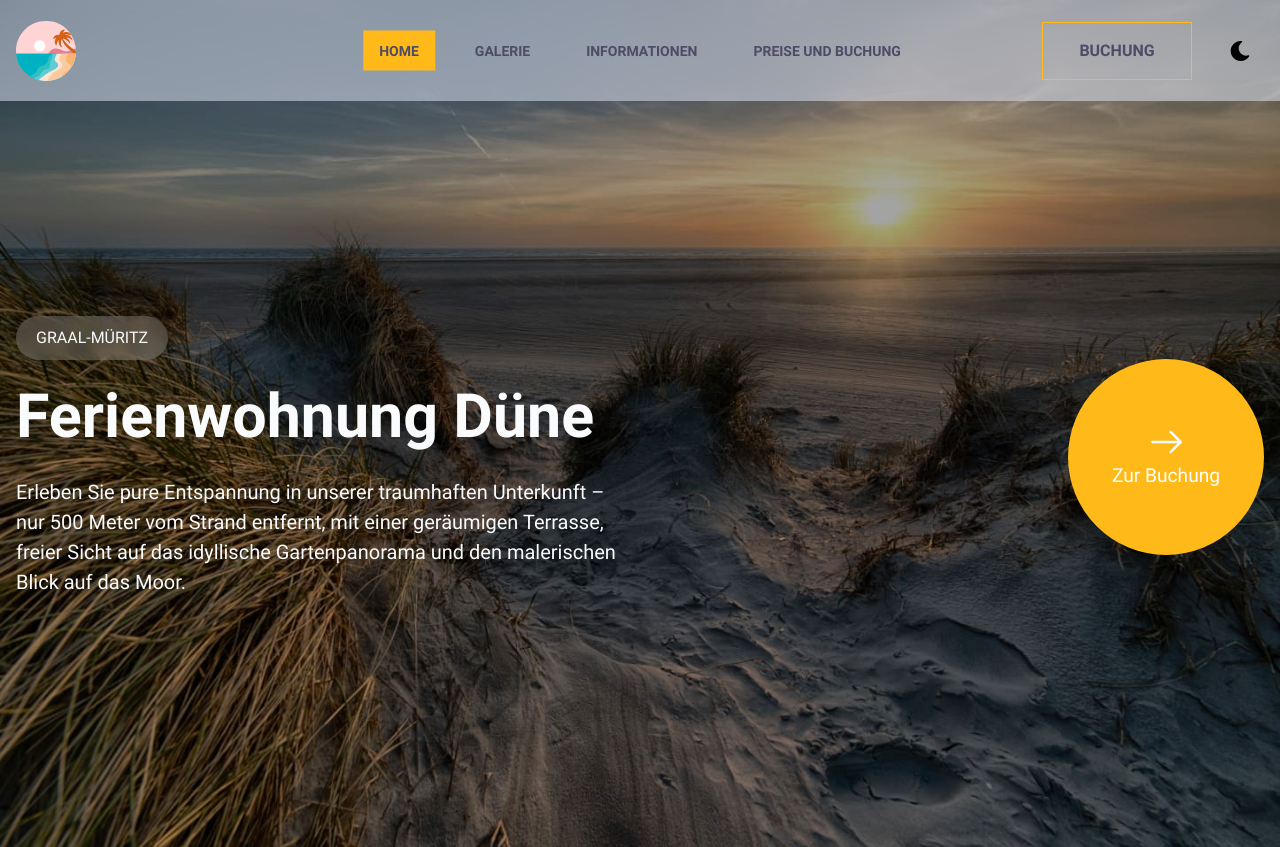
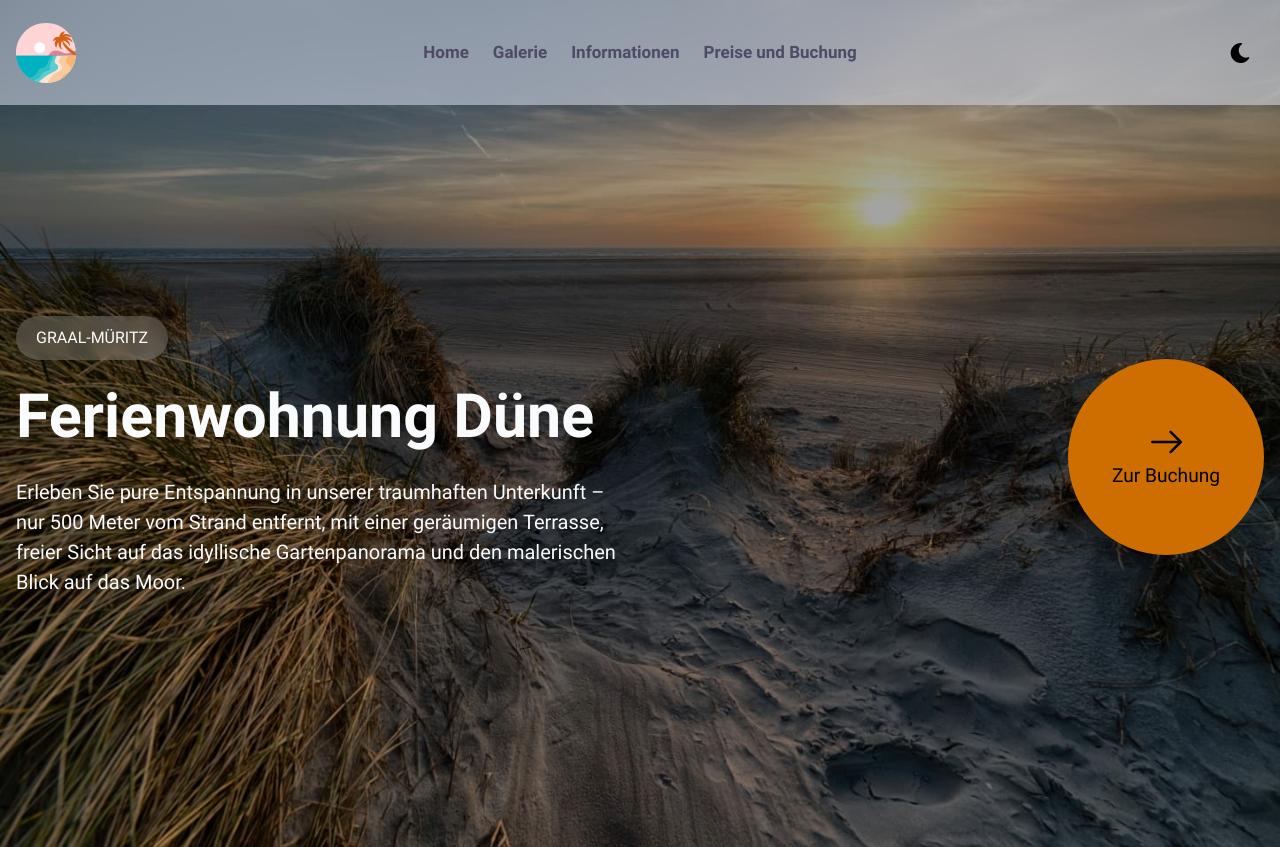
Before and after one commit to pndweb/pndweb.github.io, an Eleventy site: page src/index.html in a window 1280 px wide. Shown: the top 847 px of the page. Built offline with nearby package versions, Linux system fonts and the light colour scheme; Eleventy itself is replaced by a stand-in of ours; files that its build step writes are made by us from their sources.

Commit message:
Accessibility adjustments
- Colors (orange/white)
- Adjusted header
- Changed buttons on page (colors)
- Darker orange now

```diff
--- a/src/_includes/components/header.html
+++ b/src/_includes/components/header.html
@@ -23,29 +23,29 @@
           <div class="cs-ul-wrapper">
               <ul id="cs-expanded" class="cs-ul" aria-expanded="false">
                   <li class="cs-li">
-                      <a href="/#page-home" class="cs-li-link cs-active">
+                      <a href="/#page-home" class="cs-link">
                           Home
                       </a>
                   </li>
                   <li class="cs-li">
-                      <a href="/#gallery-jp" class="cs-li-link">
+                      <a href="/#gallery-jp" class="cs-link">
                           Galerie
                       </a>
                   </li>
                   <li class="cs-li">
-                      <a href="/#services-20" class="cs-li-link">
+                      <a href="/#services-20" class="cs-link">
                           Informationen
                       </a>
                   </li>
                   <li class="cs-li">
-                      <a href="/#sbs-1006" class="cs-li-link">
+                      <a href="/#sbs-1006" class="cs-link">
                           Preise und Buchung
                       </a>
                   </li>
               </ul>
           </div>
       </nav>
-      <a href="#sbs-1006" class="cs-button-solid cs-nav-button">Buchung</a>
+      <!-- <a href="#sbs-1006" class="cs-button-solid cs-nav-button">Buchung</a> -->
       <!--Dark Mode toggle, uncomment button code if you want to enable a dark mode toggle-->
       <button id="dark-mode-toggle" aria-label="dark mode toggle">
           <svg class="cs-moon" xmlns="http://www.w3.org/2000/svg" viewBox="0 0 480 480" style="enable-background:new 0 0 480 480" xml:space="preserve"><path d="M459.782 347.328c-4.288-5.28-11.488-7.232-17.824-4.96-17.76 6.368-37.024 9.632-57.312 9.632-97.056 0-176-78.976-176-176 0-58.4 28.832-112.768 77.12-145.472 5.472-3.712 8.096-10.4 6.624-16.832S285.638 2.4 279.078 1.44C271.59.352 264.134 0 256.646 0c-132.352 0-240 107.648-240 240s107.648 240 240 240c84 0 160.416-42.688 204.352-114.176 3.552-5.792 3.04-13.184-1.216-18.496z"/></svg>
--- a/src/assets/sass/critical.scss
+++ b/src/assets/sass/critical.scss
@@ -122,7 +122,8 @@
             height: clamp(8.8125rem, 17vw, 12.25rem);
             margin-left: auto;
             background-color: var(--primary);
-            color: #fff;
+            //color: #fff;
+            color: #000000;
             border-radius: 50%;
             display: flex;
             justify-content: center;
@@ -137,7 +138,8 @@
 
             &:hover {
                 background-color: var(--bodyTextColorWhite);
-                color: var(--primary);
+                //color: var(--primary);
+                color: #000000;
                 .cs-arrow {
                     transform: translateX(3.75rem);
                     opacity: 0;
--- a/src/assets/sass/local.scss
+++ b/src/assets/sass/local.scss
@@ -149,7 +149,7 @@
     body.dark-mode {
         #services-20 {
             .cs-topper {
-                color: var(--primaryLight);
+                color: var(--primary);
             }
 
             .cs-title,
@@ -386,10 +386,11 @@
             font-weight: 700;
             text-align: center;
             margin: 0;
-            color: #fff;
+            color: #000000;
             min-width: calc(150 / 16 * 1rem);
             padding: 0 calc(32 / 16 * 1rem);
-            background-color: var(--primary);
+            background-color: transparent;// var(--primary);
+            border: 1px solid;
             display: inline-block;
             position: relative;
             z-index: 1;
@@ -401,7 +402,9 @@
                 position: absolute;
                 height: 100%;
                 width: 0%;
-                background: #000;
+                background: var(--primary); // #ffffff;
+                border: 0px solid;
+                border-color: var(--primary);
                 opacity: 1;
                 top: 0;
                 left: 0;
@@ -412,6 +415,8 @@
             &:hover {
                 &:before {
                     width: 100%;
+                    border: 0px solid;
+                    border-color: var(--primary);
                 }
             }
         }
@@ -535,7 +540,7 @@
             }
 
             .cs-text {
-                opacity: 0.8;
+                opacity: 1;
             }
 
             .cs-picture {
@@ -547,6 +552,10 @@
                 border-color: var(--dark);
                 background-color: var(--dark);
             }
+
+            .cs-button-solid {
+                color: var(--bodyTextColorWhite)
+            }
         }
     }
 }
--- a/src/assets/sass/root.scss
+++ b/src/assets/sass/root.scss
@@ -8,7 +8,7 @@
 @media only screen and (min-width: 0em) {
     // Website colors
     :root {
-        --primary: #ffba19;
+        --primary: #ce6e00 ;//#ffba19;
         --primaryLight: #ffd675;
         --secondary: #001f3f;
         --secondaryLight: #001f3f;
@@ -711,7 +711,7 @@
         .cs-container {
             width: 100%;
             /* same height as the cs-ul-wrapper */
-            height: calc(101 / 16 * 1rem);
+            height: calc(105 / 16 * 1rem);
             max-width: calc(1280 / 16 * 1rem);
             margin: auto;
             display: flex;
@@ -767,6 +767,36 @@
             padding: calc(40 / 16 * 1rem) 0;
             /* prevent flexbox from squishing it */
             flex: none;
+        }
+
+        .cs-link {
+            /* 15px - 17px */
+            font-size: clamp(0.9375rem, 2vw, 1.0625rem);
+            line-height: 1.5em;
+            text-decoration: none;
+            font-weight: 700;
+            color: var(--bodyTextColor);
+            position: relative;
+
+            &:hover {
+                &:before {
+                    width: 100%;
+                }
+            }
+
+            &:before {
+                /* top right box */
+                content: "";
+                width: 0%;
+                height: calc(3 / 16 * 1rem);
+                background: var(--bodyTextColorWhite);
+                opacity: 1;
+                position: absolute;
+                display: block;
+                bottom: calc(-2 / 16 * 1rem);
+                left: 0;
+                transition: width 0.3s;
+            }
         }
 
         .cs-li-link {
@@ -832,7 +862,7 @@
             min-width: calc(150 / 16 * 1rem);
             padding: 0 calc(32 / 16 * 1rem);
             background-color: transparent;
-            border: 1px solid var(--primary);
+            //border: 1px solid var(--primary);
             display: inline-block;
             position: relative;
             z-index: 1;
@@ -887,6 +917,10 @@
             .cs-ul-wrapper {
                 //background-color: var(--medium);
                 background-color: var(--headerColorDark);
+            }
+
+            .cs-link {
+                color: var(--bodyTextColorWhite);
             }
 
             .cs-li-link {
--- a/src/index.html
+++ b/src/index.html
@@ -52,7 +52,7 @@ eleventyNavigation:
             </div>
             <a href="#sbs-1006" class="cs-cta">
                 <!--Arrow Right-->
-                <svg class="cs-arrow" xmlns="http://www.w3.org/2000/svg" width="40" height="40" viewBox="0 0 40 40" fill="none"><path fill="#FAFBFC" d="M24.55 31.367c-.317 0-.633-.117-.883-.367a1.258 1.258 0 0 1 0-1.767L32.9 20l-9.233-9.233a1.258 1.258 0 0 1 0-1.767 1.258 1.258 0 0 1 1.766 0L35.55 19.117a1.258 1.258 0 0 1 0 1.766L25.433 31c-.25.25-.566.367-.883.367Z"/><path fill="#FAFBFC" d="M34.383 21.25H6.333A1.26 1.26 0 0 1 5.083 20c0-.683.567-1.25 1.25-1.25h28.05c.684 0 1.25.567 1.25 1.25a1.26 1.26 0 0 1-1.25 1.25Z"/></svg>
+                <svg class="cs-arrow" xmlns="http://www.w3.org/2000/svg" width="40" height="40" viewBox="0 0 40 40" fill="none"><path fill="#000000" d="M24.55 31.367c-.317 0-.633-.117-.883-.367a1.258 1.258 0 0 1 0-1.767L32.9 20l-9.233-9.233a1.258 1.258 0 0 1 0-1.767 1.258 1.258 0 0 1 1.766 0L35.55 19.117a1.258 1.258 0 0 1 0 1.766L25.433 31c-.25.25-.566.367-.883.367Z"/><path fill="#000000" d="M34.383 21.25H6.333A1.26 1.26 0 0 1 5.083 20c0-.683.567-1.25 1.25-1.25h28.05c.684 0 1.25.567 1.25 1.25a1.26 1.26 0 0 1-1.25 1.25Z"/></svg>
                 <!--Wrapped in a span so it can be animated-->
                 <span class="cs-cta-text">Zur Buchung</span>
             </a>
@@ -204,7 +204,6 @@ eleventyNavigation:
             <div class="cs-content">
                 <span class="cs-topper">Ferienwohnung Düne</span>
                 <h2 class="cs-title">Buchung</h2>
-                <a href="https://www.strandsommer.de/Ostseeheilbad/Graal-Mueritz/B5" class="cs-button-solid" target="_blank" rel="noopener noreferrer nofollow">Jetzt buchen</a><br/>
                 <p class="cs-text">
                     Die Buchung Ihres perfekten Feriendomizils erfolgt bequem über unseren Vermietungspartner <i>Strandsommer GmbH</i>, ansässig im Zentrum von Graal-Müritz.
                     <!--Creates the space between p tags on mobile-->
@@ -212,7 +211,7 @@ eleventyNavigation:
                     Dort finden Sie weitere Informationen zur Wohnung, Verfügbarkeit und die attraktiven Preise.
                     <!-- Hier erhalten Sie bei Anreise auch Ihren Schlüssel zur Ferienwohnung. -->
                 </p>
-
+                <a href="https://www.strandsommer.de/Ostseeheilbad/Graal-Mueritz/B5" class="cs-button-solid" target="_blank" rel="noopener noreferrer nofollow">Jetzt buchen</a><br/>
             </div>
         </div>
     </section>
```
Also changed, not shown: src/assets/css/critical.css, src/assets/css/local.css, src/assets/css/root.css, 3 other files.
